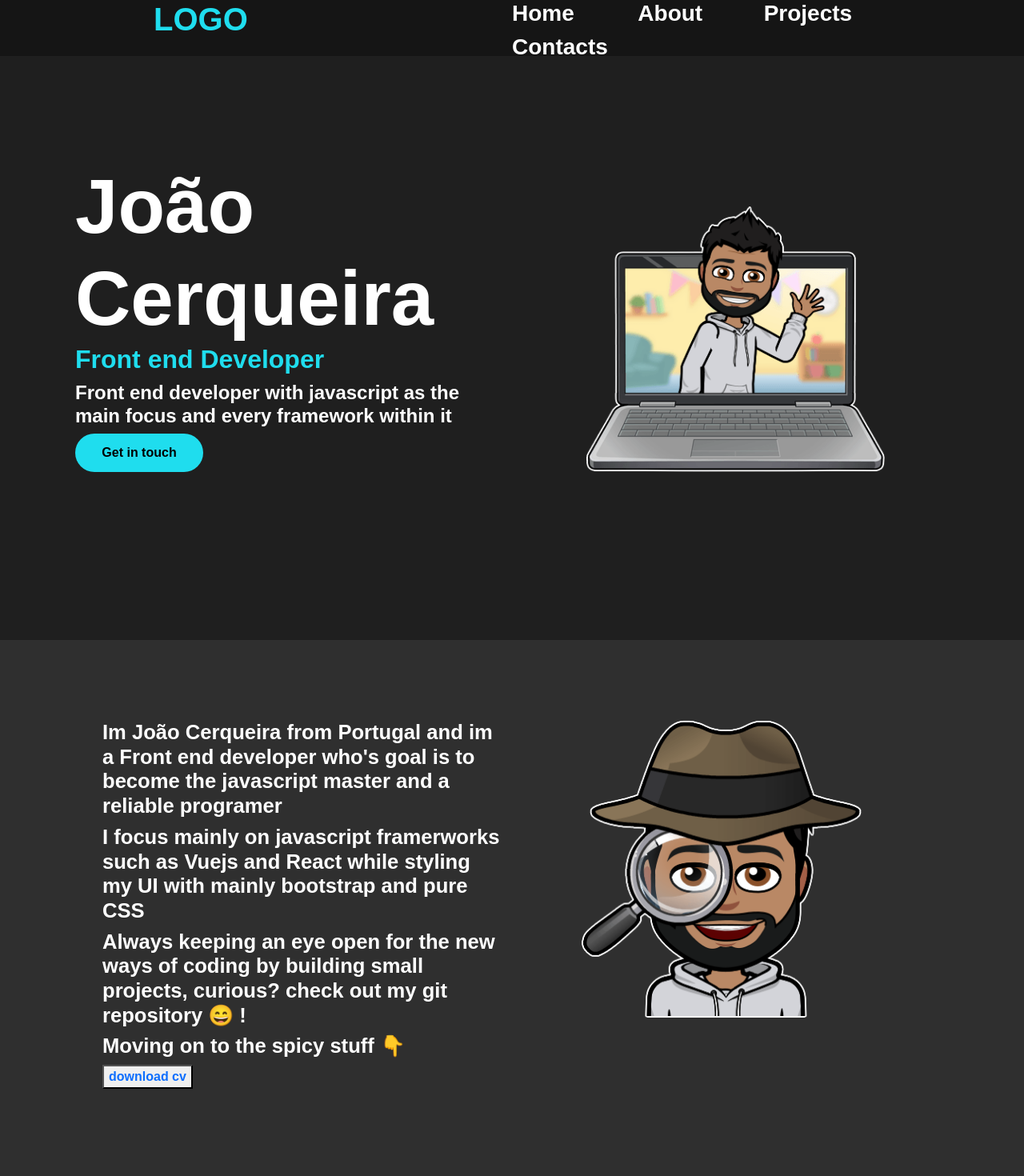
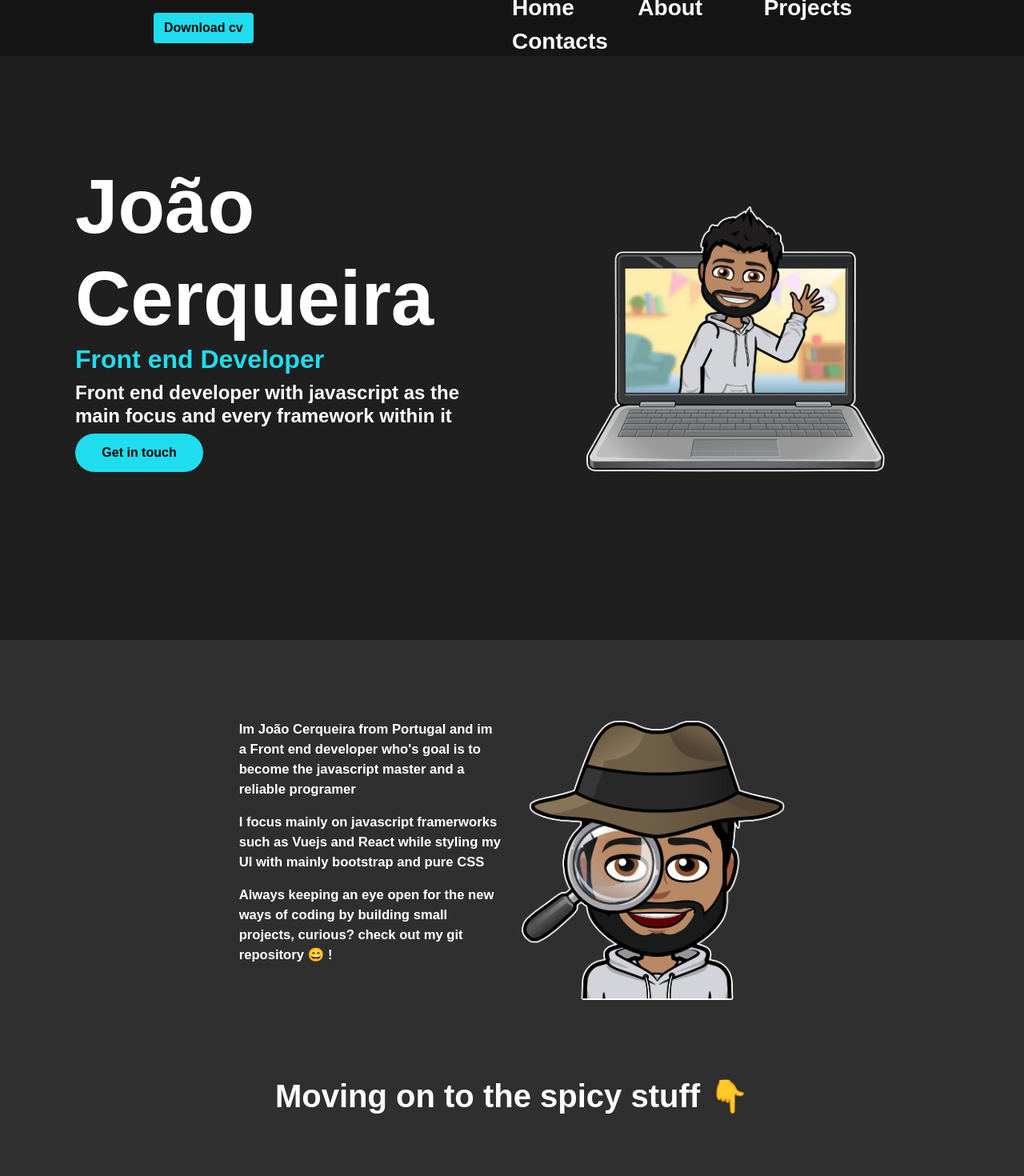
Before and after one commit to indy65/vue-portfolio, a Vue app: page / in a window 1280 px wide. Shown: the top 1470 px of the page at 80% size. Built offline with nearby package versions, Linux system fonts and the light colour scheme.

Commit message:
css fixes

```diff
--- a/src/components/About.vue
+++ b/src/components/About.vue
@@ -1,34 +1,34 @@
 <template>
   <div class="v-container">
-    <div class="row">
-    <div class="col">
-      <h2 class="text-fluid">
-        Im João Cerqueira from Portugal and im a Front end developer who's goal
-        is to become the javascript master and a reliable programer
-      </h2>
+      <div class="col-8 m-auto">
+    <div class="row justify-content-center">
+        <div class="col-xl-6 order-2  order-xl-1 ">
+          <p class="text-fluid">
+            Im João Cerqueira from Portugal and im a Front end developer who's
+            goal is to become the javascript master and a reliable programer
+          </p>
 
-      <h2 class="text-fluid">
-        I focus mainly on javascript framerworks such as Vuejs and React while
-        styling my UI with mainly bootstrap and pure CSS
-      </h2>
+          <p class="text-fluid">
+            I focus mainly on javascript framerworks such as Vuejs and React
+            while styling my UI with mainly bootstrap and pure CSS
+          </p>
 
-      <h2 class="text-fluid">
-        Always keeping an eye open for the new ways of coding by building small
-        projects, curious? check out my git repository &#128516; !
-      </h2>
-      <h1 class="text-fluid">Moving on to the spicy stuff 👇</h1>
-      <button>
-        <a href="./Joao_Cerqueira_CV.pdf" style="text-decoration: none" download
-          >download cv</a
-        >
-      </button>
-    </div>
-    <div class="col text-center">
-   <!--<img src="../assets/profile.png" alt="" style="max-width: 60%" />-->
-   <img src="detective.png" alt="" style="width: 70%" />
+          <p class="text-fluid">
+            Always keeping an eye open for the new ways of coding by building
+            small projects, curious? check out my git repository &#128516; !
+          </p>
 
+        </div>
+        <div class="col-xl-6 text-center order-1 order-xl-2 mb-5 ">
+          <!--<img src="../assets/profile.png" alt="" style="max-width: 60%" />-->
+          <img src="detective.png" alt="" class="img-fluid" />
+        </div>
 
-    </div>
+      </div>
+       <div class="col-12 text-end pt-5">
+         <h1 class="text-center">Moving on to the spicy stuff 👇</h1>
+
+        </div>
     </div>
   </div>
 </template>
@@ -59,7 +59,7 @@ export default {};
   margin: 0 30px 0 30px;
   flex: 1 40px;
 }
-.text-fluid{
-  font-size: clamp(1rem,2vw,2rem);
+.text-fluid {
+  font-size: clamp(1rem,1.3vw,1.3rem);
 }
 </style>
--- a/src/components/Header.vue
+++ b/src/components/Header.vue
@@ -1,8 +1,15 @@
 <template>
   <div class="v-container">
     <div class="v-row">
-      <div class="col" style="color:rgb(31, 221, 238)"><h1>LOGO</h1></div>
-      <div class="col">
+      <div class="col align-self-center" style="color:rgb(31, 221, 238)"> <button class="btn">
+            <a
+              href="./Joao_Cerqueira_CV.pdf"
+              style="text-decoration: none;color:black;"
+              download
+              >Download cv</a
+            >
+          </button></div>
+      <div class="col align-self-center">
         <div class="row">
           <div class="col ">
             <h3 class="v-navItem ">Home</h3>
@@ -51,6 +58,7 @@ export default {
   width: 70%;
   display: flex;
   justify-content: space-between;
+  height: 70px;
 }
 .v-col {
 
@@ -66,5 +74,8 @@ export default {
   color: rgb(31, 221, 238);
   cursor: pointer;
 }
+button{
+   background-color: rgb(31, 221, 238);
+}
 
 </style>
--- a/src/components/Specialties.vue
+++ b/src/components/Specialties.vue
@@ -1,14 +1,15 @@
 <template>
   <div class="v-container text-center">
-    <h2 class="display-1 pb-5">What makes me happy</h2>
-      <div class="row justify-content-center pt-5">
+    <h2 class="display-1 pb-5">Specialized tools</h2>
+      <div class="row justify-content-center" style="margin-top:200px">
 
-          <div class="item col-md-3 col-sm-6 m-4 card"><img src="https://logospng.org/download/react/logo-react-256.png" alt="" style="width:50%;"> </div>
-          <div class="item col-md-3 col-sm-6 m-4 card"><img src="https://cdn.iconscout.com/icon/free/png-256/vue-282497.png" alt="" style="width:50%;"></div>
-          <div class="item col-md-3 col-sm-6 m-4 card"><img src="https://www.svgrepo.com/show/303293/bootstrap-4-logo.svg" alt="" style="width:50%;">  </div>
-          <div class="item col-md-3 col-sm-6 m-4 card"><img src="https://iconape.com/wp-content/files/vr/353405/svg/javascript-js-seeklogo.com.svg" alt="" style="width:50%;">  </div>
-          <div class="item col-md-3 col-sm-6 m-4 card"><img src="https://logospng.org/download/css-3/logo-css-3-256.png" alt="" style="width:50%;"> </div>
-          <div class="item col-md-3 col-sm-6 m-4 card"><img src="https://www.freepnglogos.com/uploads/html5-logo-png/html5-logo-html-logo-0.png" alt="" style="width:50%;"> </div>
+          <div class="item col-md-3 col-sm-6 m-4 card"><img src="https://logospng.org/download/react/logo-react-256.png" alt="React" style="width:50%;"> </div>
+          <div class="item col-md-3 col-sm-6 m-4 card"><img src="https://cdn.iconscout.com/icon/free/png-256/vue-282497.png" alt="Vue" style="width:50%;"></div>
+          <div class="item col-md-3 col-sm-6 m-4 card"><img src="https://www.svgrepo.com/show/303293/bootstrap-4-logo.svg" alt="Bootstrap" style="width:50%;">  </div>
+          <div class="item col-md-3 col-sm-6 m-4 card"><img src="https://iconape.com/wp-content/files/vr/353405/svg/javascript-js-seeklogo.com.svg" alt="Javascript" style="width:50%;">  </div>
+          <div class="item col-md-3 col-sm-6 m-4 card"><img src="https://logospng.org/download/css-3/logo-css-3-256.png" alt="CSS" style="width:50%;"> </div>
+          <div class="item col-md-3 col-sm-6 m-4 card"><img src="https://www.freepnglogos.com/uploads/html5-logo-png/html5-logo-html-logo-0.png" alt="HTML" style="width:50%;"> </div>
+          <div class="item col-md-3 col-sm-6 m-4 card"><img src="https://logospng.org/download/node-js/logo-node-js-256.png" alt="NodeJs" style="width:50%;"> </div>
 
       </div>
       <p id="tard"></p>
@@ -52,7 +53,8 @@ img{
   flex: 1 40px;
 }
 h2{
-  color:rgb(31, 221, 238);
+  /*color:rgb(31, 221, 238);*/
+  font-weight: bolder;
 }
 .item{
   max-width:200px;
```
